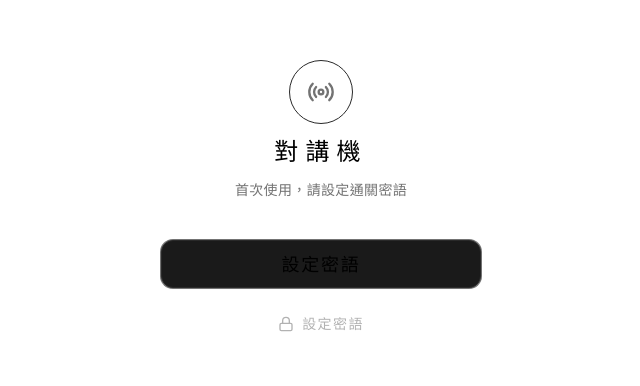
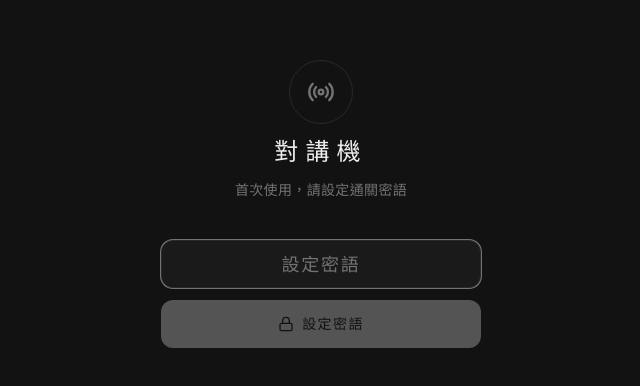
Before and after one commit to sillyleo/Walkie-talkie-claw, a Next.js app: page / in a window 1280 px wide. Shown: the part 196-582 px from the top of the page, without its empty margins (319-959 px from the left). Built offline with nearby package versions, Linux system fonts and the light colour scheme.

Commit message:
fix: proper hsl() wrapping in tailwind config + clean up arbitrary color classes

```diff
--- a/components/WalkieTalkie.tsx
+++ b/components/WalkieTalkie.tsx
@@ -88,13 +88,13 @@ function LockScreen({
     <div className="flex flex-col items-center justify-center h-full gap-10 px-8">
       {/* Logo / title */}
       <div className="flex flex-col items-center gap-3">
-        <div className="w-16 h-16 rounded-full border border-[hsl(var(--border))] flex items-center justify-center">
-          <Radio className="w-7 h-7 text-[hsl(var(--muted-foreground))]" />
+        <div className="w-16 h-16 rounded-full border border-border flex items-center justify-center">
+          <Radio className="w-7 h-7 text-muted-foreground" />
         </div>
         <h1 className="text-2xl font-light tracking-[0.3em] uppercase text-foreground">
           對講機
         </h1>
-        <p className="text-[hsl(var(--muted-foreground))] text-sm tracking-wide">
+        <p className="text-muted-foreground text-sm tracking-wide">
           {!statusLoaded
             ? "載入中…"
             : isSetup
@@ -112,7 +112,7 @@ function LockScreen({
           value={passphrase}
           onChange={(e) => setPassphrase(e.target.value)}
           onKeyDown={(e) => e.key === "Enter" && submit()}
-          className="bg-[hsl(var(--card))] border-[hsl(var(--border))] text-center text-lg tracking-widest h-12 rounded-xl focus-visible:ring-1 focus-visible:ring-[hsl(var(--muted-foreground))]"
+          className="bg-card border-border text-center text-lg tracking-widest h-12 rounded-xl focus-visible:ring-1 focus-visible:ring-muted-foreground"
           autoComplete="off"
           disabled={!statusLoaded || loading}
         />
@@ -180,7 +180,7 @@ function PTTButton({
         "focus:outline-none",
         // Idle state
         !isRecording && !isWaiting && [
-          "border-[hsl(var(--border))]",
+          "border-border",
           "bg-transparent",
           "hover:border-foreground/30",
           "active:scale-[0.97]",
@@ -207,7 +207,7 @@ function PTTButton({
           "w-4 h-4 rounded-full transition-all duration-150",
           isRecording && "bg-red-500 shadow-[0_0_12px_rgba(239,68,68,0.8)]",
           isWaiting && "bg-amber-500",
-          !isRecording && !isWaiting && "bg-[hsl(var(--muted-foreground))]"
+          !isRecording && !isWaiting && "bg-muted-foreground"
         )}
       />
       <span
@@ -215,7 +215,7 @@ function PTTButton({
           "text-xs font-medium tracking-[0.2em] uppercase transition-colors duration-150",
           isRecording && "text-red-400",
           isWaiting && "text-amber-400",
-          !isRecording && !isWaiting && "text-[hsl(var(--muted-foreground))]"
+          !isRecording && !isWaiting && "text-muted-foreground"
         )}
       >
         {isRecording ? "聆聽中" : isWaiting ? "處理中" : "按住說話"}
@@ -246,7 +246,7 @@ function MessageBubble({
           "px-4 py-3 rounded-2xl text-sm leading-relaxed break-words",
           isUser
             ? "bg-foreground text-background rounded-br-sm"
-            : "bg-[hsl(var(--card))] text-foreground rounded-bl-sm border border-[hsl(var(--border))]"
+            : "bg-card text-foreground rounded-bl-sm border border-border"
         )}
       >
         {message.text}
@@ -254,7 +254,7 @@ function MessageBubble({
       {!isUser && onPlay && (
         <button
           onClick={() => onPlay(message.text)}
-          className="self-end mb-1 text-[hsl(var(--muted-foreground))] hover:text-foreground transition-colors p-1"
+          className="self-end mb-1 text-muted-foreground hover:text-foreground transition-colors p-1"
           aria-label="播放語音"
         >
           <Play className="w-3.5 h-3.5" />
@@ -279,17 +279,17 @@ function SettingsPanel({
   const isGemini = ttsModel.startsWith("gemini/");
 
   return (
-    <div className="border border-[hsl(var(--border))] rounded-xl p-4 bg-[hsl(var(--card))] space-y-3 text-sm">
-      <p className="text-[hsl(var(--muted-foreground))] text-xs uppercase tracking-widest font-medium">
+    <div className="border border-border rounded-xl p-4 bg-card space-y-3 text-sm">
+      <p className="text-muted-foreground text-xs uppercase tracking-widest font-medium">
         語音設定
       </p>
 
       <div className="space-y-1">
-        <label className="text-[hsl(var(--muted-foreground))] text-xs">
+        <label className="text-muted-foreground text-xs">
           模型
         </label>
         <Select value={ttsModel} onValueChange={onModelChange}>
-          <SelectTrigger className="bg-[hsl(var(--input))] border-[hsl(var(--border))] h-9">
+          <SelectTrigger className="bg-input border-border h-9">
             <SelectValue />
           </SelectTrigger>
           <SelectContent>
@@ -304,11 +304,11 @@ function SettingsPanel({
 
       {!isGemini && (
         <div className="space-y-1">
-          <label className="text-[hsl(var(--muted-foreground))] text-xs">
+          <label className="text-muted-foreground text-xs">
             聲音
           </label>
           <Select value={ttsVoice} onValueChange={onVoiceChange}>
-            <SelectTrigger className="bg-[hsl(var(--input))] border-[hsl(var(--border))] h-9">
+            <SelectTrigger className="bg-input border-border h-9">
               <SelectValue />
             </SelectTrigger>
             <SelectContent>
@@ -516,10 +516,10 @@ function ChatScreen({ token }: { token: string }) {
   return (
     <div className="flex flex-col h-full">
       {/* Top bar */}
-      <div className="flex-shrink-0 flex items-center justify-between px-5 py-4 border-b border-[hsl(var(--border))]">
+      <div className="flex-shrink-0 flex items-center justify-between px-5 py-4 border-b border-border">
         <div className="flex items-center gap-2.5">
           <div className="w-1.5 h-1.5 rounded-full bg-emerald-500" />
-          <span className="text-xs font-medium tracking-[0.25em] uppercase text-[hsl(var(--muted-foreground))]">
+          <span className="text-xs font-medium tracking-[0.25em] uppercase text-muted-foreground">
             對講機
           </span>
         </div>
@@ -530,7 +530,7 @@ function ChatScreen({ token }: { token: string }) {
               "p-2 rounded-lg transition-colors",
               ttsEnabled
                 ? "text-foreground"
-                : "text-[hsl(var(--muted-foreground))]"
+                : "text-muted-foreground"
             )}
             aria-label={ttsEnabled ? "關閉語音" : "開啟語音"}
           >
@@ -546,7 +546,7 @@ function ChatScreen({ token }: { token: string }) {
               "p-2 rounded-lg transition-colors",
               showSettings
                 ? "text-foreground"
-                : "text-[hsl(var(--muted-foreground))]"
+                : "text-muted-foreground"
             )}
             aria-label="語音設定"
           >
@@ -559,7 +559,7 @@ function ChatScreen({ token }: { token: string }) {
       <div className="flex-1 min-h-0 overflow-y-auto px-4 py-4 flex flex-col gap-2.5">
         {messages.length === 0 && (
           <div className="flex-1 flex items-center justify-center">
-            <p className="text-[hsl(var(--muted-foreground))] text-sm tracking-wide">
+            <p className="text-muted-foreground text-sm tracking-wide">
               按住下方按鈕開始說話
             </p>
           </div>
@@ -572,7 +572,7 @@ function ChatScreen({ token }: { token: string }) {
           />
         ))}
         {liveText && btnState !== "waiting" && (
-          <div className="self-end px-4 py-3 rounded-2xl rounded-br-sm text-sm text-[hsl(var(--muted-foreground))] italic border border-[hsl(var(--border))] bg-[hsl(var(--card))] max-w-[85%]">
+          <div className="self-end px-4 py-3 rounded-2xl rounded-br-sm text-sm text-muted-foreground italic border border-border bg-card max-w-[85%]">
             {liveText}
           </div>
         )}
@@ -580,7 +580,7 @@ function ChatScreen({ token }: { token: string }) {
       </div>
 
       {/* PTT area */}
-      <div className="flex-shrink-0 border-t border-[hsl(var(--border))] px-5 pt-5 pb-8 flex flex-col items-center gap-5">
+      <div className="flex-shrink-0 border-t border-border px-5 pt-5 pb-8 flex flex-col items-center gap-5">
         {/* Settings panel */}
         {showSettings && (
           <div className="w-full max-w-xs">
@@ -596,7 +596,7 @@ function ChatScreen({ token }: { token: string }) {
         {/* Live transcript */}
         <div className="h-5 flex items-center">
           {liveText && (
-            <p className="text-xs text-[hsl(var(--muted-foreground))] text-center truncate max-w-[240px]">
+            <p className="text-xs text-muted-foreground text-center truncate max-w-[240px]">
               {liveText}
             </p>
           )}
--- a/tailwind.config.ts
+++ b/tailwind.config.ts
@@ -10,30 +10,34 @@ const config: Config = {
   theme: {
     extend: {
       colors: {
-        background: "var(--background)",
-        foreground: "var(--foreground)",
-        border: "var(--border)",
-        input: "var(--input)",
-        ring: "var(--ring)",
+        background: "hsl(var(--background))",
+        foreground: "hsl(var(--foreground))",
+        border: "hsl(var(--border))",
+        input: "hsl(var(--input))",
+        ring: "hsl(var(--ring))",
         primary: {
-          DEFAULT: "var(--primary)",
-          foreground: "var(--primary-foreground)",
+          DEFAULT: "hsl(var(--primary))",
+          foreground: "hsl(var(--primary-foreground))",
         },
         secondary: {
-          DEFAULT: "var(--secondary)",
-          foreground: "var(--secondary-foreground)",
+          DEFAULT: "hsl(var(--secondary))",
+          foreground: "hsl(var(--secondary-foreground))",
         },
         muted: {
-          DEFAULT: "var(--muted)",
-          foreground: "var(--muted-foreground)",
+          DEFAULT: "hsl(var(--muted))",
+          foreground: "hsl(var(--muted-foreground))",
         },
         accent: {
-          DEFAULT: "var(--accent)",
-          foreground: "var(--accent-foreground)",
+          DEFAULT: "hsl(var(--accent))",
+          foreground: "hsl(var(--accent-foreground))",
+        },
+        destructive: {
+          DEFAULT: "hsl(var(--destructive))",
+          foreground: "hsl(var(--destructive-foreground))",
         },
         card: {
-          DEFAULT: "var(--card)",
-          foreground: "var(--card-foreground)",
+          DEFAULT: "hsl(var(--card))",
+          foreground: "hsl(var(--card-foreground))",
         },
       },
       borderRadius: {
@@ -41,9 +45,6 @@ const config: Config = {
         md: "calc(var(--radius) - 2px)",
         sm: "calc(var(--radius) - 4px)",
       },
-      fontFamily: {
-        sans: ["var(--font-sans)", "system-ui", "sans-serif"],
-      },
     },
   },
   plugins: [],
```
